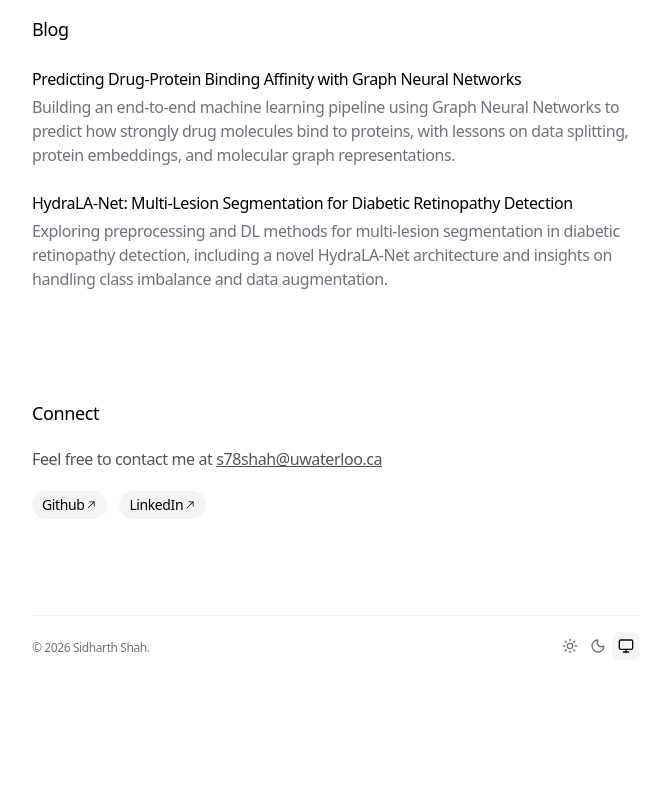
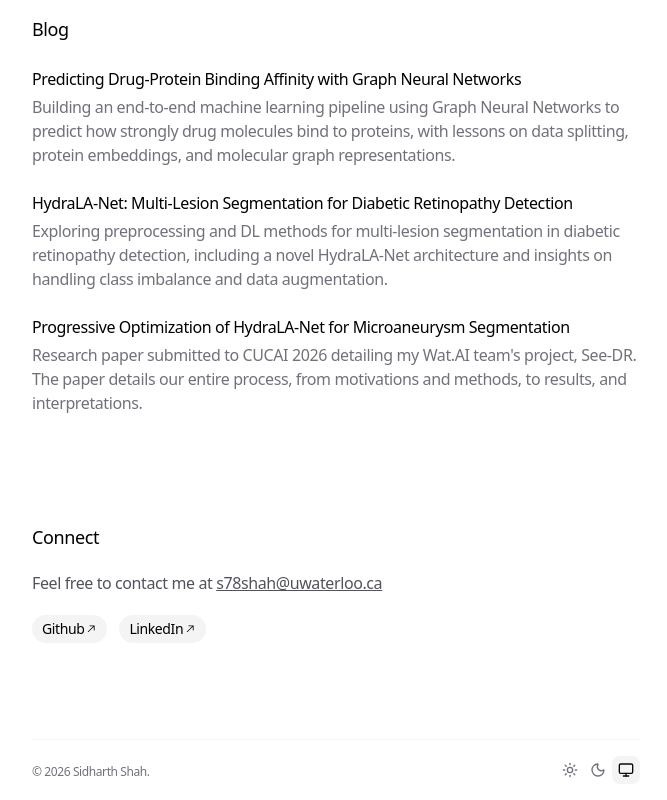
Before and after one commit to Sidharth6Shah/sidharthkshah-site, a Next.js app: page / in a window 1280 px wide. Shown: the part 1199-1999 px from the top of the page, without its empty margins (304-971 px from the left). Before the commit the page ends 1875 px from the top, so only its background shows below. Built offline with nearby package versions, Linux system fonts and the light colour scheme.

Commit message:
config for paper

```diff
--- a/app/data.ts
+++ b/app/data.ts
@@ -120,13 +120,12 @@ export const BLOG_POSTS: BlogPost[] = [
     link: '/blog/HydraLA-Net:-Multi-Lesion-Segmentation-for-Diabetic-Retinopathy-Detection',
     uid: 'blog-2',
   },
-  // {
-  //   title: 'Why I left my job to start my own company',
-  //   description:
-  //     'A deep dive into my decision to leave my job and start my own company',
-  //   link: '/blog/exploring-the-intersection-of-design-ai-and-design-engineering',
-  //   uid: 'blog-2',
-  // },
+  {
+    title: 'Progressive Optimization of HydraLA-Net for Microaneurysm Segmentation',
+    description: 'Research paper submitted to CUCAI 2026 detailing my Wat.AI team\'s project, See-DR. The paper details our entire process, from motivations and methods, to results, and interpretations.',
+    link: '/blog/Progressive-Optimization-of-HydraLA-Net-for-Microaneurysm-Segmentation',
+    uid: 'blog-3',
+  },
   // {
   //   title: 'What I learned from my first year of freelancing',
   //   description:
```
